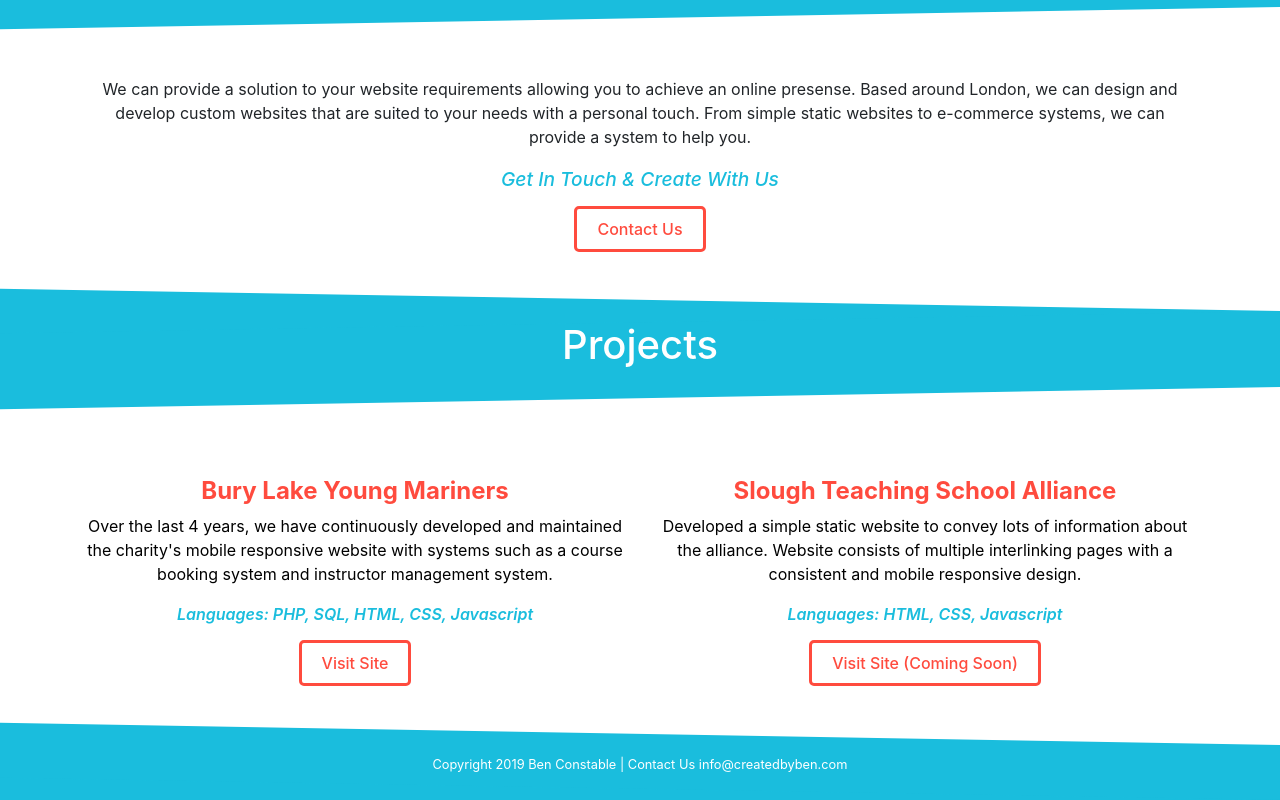
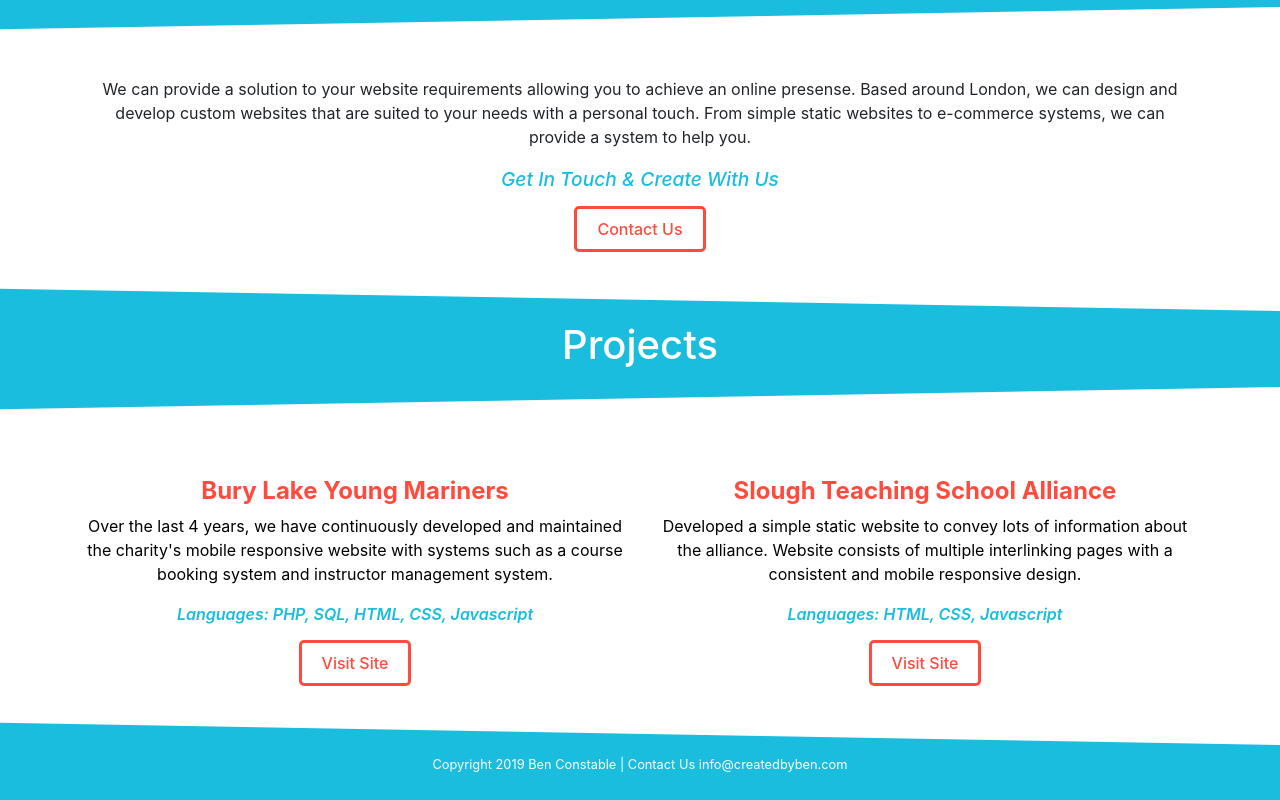
Before and after one commit to BenConstable9/benconstable.dev, a plain HTML site: page index.html in a window 1280 px wide. Shown: the part 577-1377 px from the top of the page. Drawn offline with nearby package versions, Linux system fonts and the light colour scheme.

Commit message:
Remove Coming Soon

```diff
--- a/index.html
+++ b/index.html
@@ -75,7 +75,7 @@
                     <h4>Slough Teaching School Alliance</h4>
                     <p>Developed a simple static website to convey lots of information about the alliance. Website consists of multiple interlinking pages with a consistent and mobile responsive design.
                     <p class="tech">Languages: HTML, CSS, Javascript</p>
-                    <a href="https://stsa.online" class="square" target="_blank">Visit Site (Coming Soon)</a>
+                    <a href="https://stsa.online" class="square" target="_blank">Visit Site</a>
                 </div>
             </div>
         </div>
```
